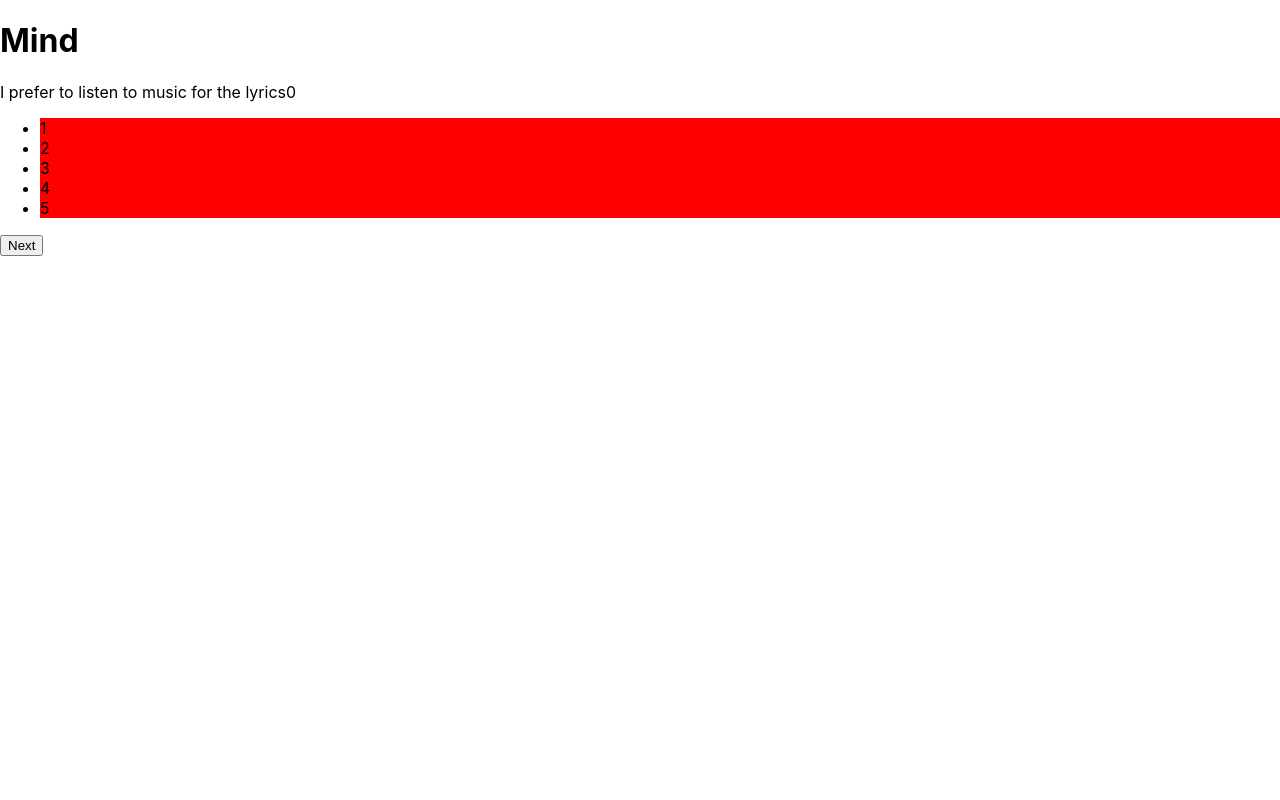
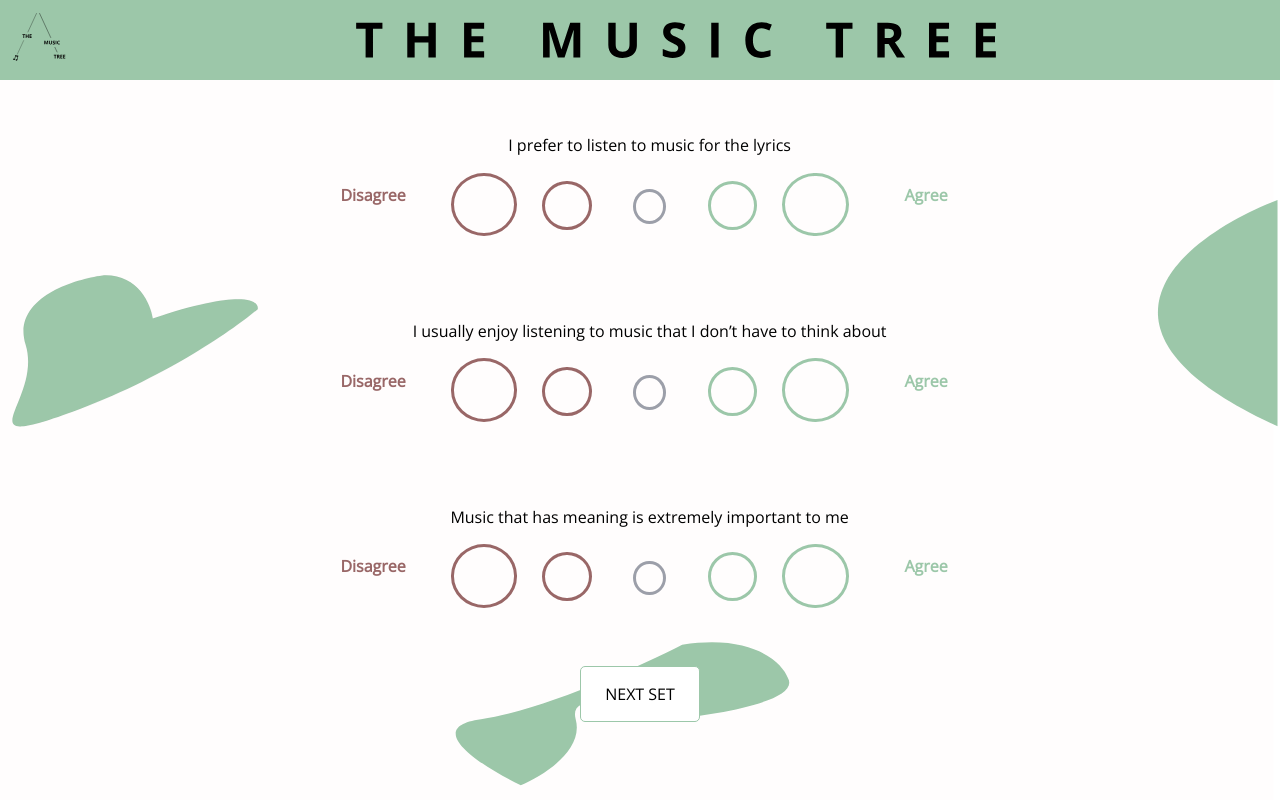
Before and after one commit to KartikM123/MusicTree, a React (Create React App) app in the folder site/beta/: page /survey in a window 1280 px wide. Built offline with nearby package versions, Linux system fonts and the light colour scheme.

Commit message:
finished survey but needs polishing

```diff
--- a/site/beta/src/Components/Survey_Base.js
+++ b/site/beta/src/Components/Survey_Base.js
@@ -6,14 +6,171 @@ import { Link } from 'react-router-dom';
 import { Redirect } from 'react-router';
 import { useHistory } from 'react-router-dom';
 import { images } from './getImages';
+import ProgressBar from 'react-bootstrap/ProgressBar'
+
 import '../StyleSheets/styles.css'
 
+
+class Question extends React.Component
+{
+    getTarget (clicked)
+    {
+        var target = "";
+        switch (clicked)
+        {
+            case 1:
+                target = "one";
+                break;
+            case 2:
+                target = "two";
+                break;
+            case 3:
+                target = "three";
+                break;
+            case 4:
+                target = "four";
+                break;
+            case 5:
+                target = "five";
+                break;
+            default:
+                target = "unkwn";
+                console.log("Unknwown previous entry");
+                break;
+        }
+        return this.state.uniqueId + target;
+    }
+    getColor (entry)
+    {
+        var target = "";
+        switch (entry)
+        {
+            case 1:
+                target = "#996767";
+                break;
+            case 2:
+                target = "#996767";
+                break;
+            case 3:
+                target = "#9C9FA9";
+                break;
+            case 4:
+                target = "#9CC7A9";
+                break;
+            case 5:
+                target = "#9CC7A9";
+                break;
+            default:
+                target = "black";
+                console.log("Unknwown previous entry");
+                break;
+        }
+        return target;
+    }
+    constructor(props)
+    {
+        super(props);
+        var q = this.props.currentQuestion;
+        this.state = {
+            questionType : this.props.questionType,
+            currentQuestion : q,
+            weight : this.props.weight,
+            error : "",
+            uniqueId: this.props.uniqueId
+        }
+        this.click = -1;
+        console.log("Current quetsion");
+        console.log(this.props.currentQuestion);
+        console.log(this.props)
+
+        this.clickItem = this.clickItem.bind(this)
+        this.getTarget = this.getTarget.bind(this)
+        this.getColor = this.getColor.bind(this)
+    }
+    componentWillReceiveProps()
+    {
+        console.log("here!");
+        var clicked = this.click;
+        if (clicked != -1)
+        {
+            var target = this.getTarget(clicked);
+            document.getElementById(target).style.backgroundColor = "white";
+        }
+        this.forceUpdate();
+    }
+
+    clickItem(entry) {
+        var clicked = this.click;
+        if (clicked != -1)
+        {
+            var target = this.getTarget(clicked);
+            document.getElementById(target).style.backgroundColor = "white";
+        }
+        clicked = entry;
+        this.click = clicked;
+        console.log(this.props);
+        this.props.change(this.state.uniqueId, entry)
+        if (entry != -1)
+        {
+            var target = this.getTarget(entry);
+            console.log(target);
+            var color = this.getColor(entry);
+            document.getElementById(target).style.backgroundColor = color;
+        }
+        this.forceUpdate();
+
+    }
+
+    render()
+    {
+        let range = [1,2,3,4,5]
+        return (
+            <div className = "question">
+                {/* <h1>{this.props.questionType}</h1> */}
+                <div className="q"> {this.props.currentQuestion}</div>
+                <div className="rangeWrapper">
+                    <div className= "disagree"> Disagree </div>
+                    <div className = "options">
+                        <div className = "optionWrapper">
+                            <div id= {this.state.uniqueId + "one"} className = "one borderStyle" onClick={() => {this.clickItem(1)}}>
+                            </div>
+                        </div>
+
+                        <div className = "optionWrapper">
+                            <div id= {this.state.uniqueId + "two"}   className = "two borderStyle" onClick={() => {this.clickItem(2)}}>
+                            </div>
+                        </div>
+
+                        <div className = "optionWrapper"  >
+                            <div id= {this.state.uniqueId + "three"} className = "three borderStyle" onClick={() => {this.clickItem(3)}}>
+                            </div>
+                        </div>
+
+                        <div className = "optionWrapper">
+                            <div id= {this.state.uniqueId + "four"}  className = "four borderStyle" onClick={() => {this.clickItem(4)}}>
+                            </div>
+                        </div>
+
+                        <div className = "optionWrapper">
+                            <div id= {this.state.uniqueId + "five"} className = "five borderStyle" onClick={() => {this.clickItem(5)}}>
+                            </div>
+                        </div>
+                    </div>
+
+                    <div className = "agree"> Agree </div>
+                </div>
+                {/* <p id="error"></p>
+
+                <p>{this.state.error}</p>         */}
+            </div>
+        )
+    }
+}
 
 class ListItem extends React.Component {
     constructor(props){
         super(props);
         this.state = {
-            color:this.props.color,
             imgSrc: ''
         }
 
@@ -32,7 +189,7 @@ class ListItem extends React.Component {
     render (){
         return (
             <li>
-                <div onClick={this.updateColor} className={this.props.val} style={{backgroundColor: this.props.color}} >{this.props.val}</div>
+                <div onClick={this.updateColor} className={this.props.val}  >{this.props.val}</div>
             </li>
         )
     }
@@ -69,14 +226,54 @@ class Survey extends React.Component {
             typeCount: 0,
             questionCount: 0,
             initCondition: false,
+            value: 0,
             imgUrl: 'None!'
         }
-        this.clickItem = this.clickItem.bind(this)
-        this.clickNext = this.clickNext.bind(this)
+
+        this.results =  [-1,-1,-1,-1];
+        this.clickN = this.clickN.bind(this);
+        this.checkStateDone = this.checkStateDone.bind(this);
+        this.onChange = this.onChange.bind(this);
+    }
+
+    onChange(q, clicked)
+    {
+        console.log("Change Triggered");
+        var ques = -1;
+        switch (q){
+            case "uno":
+                ques = 1;
+                break;
+            case "dos":
+                ques = 2;
+                break;
+            case "tres":
+                ques = 3;
+                break;
+            case "cuatro":
+                ques = 4;
+                break;
+            default:
+                ques = -1
+                console.log("invalid onChange event");
+                break;
+        };
+
+        console.log(ques);
+        if (ques)
+        {
+            let res = this.results;
+            res[ques-1] = clicked;
+            console.log(clicked);
+            console.log(res);
+            this.results = res;
+
+            console.log(this.results);
+        }
     }
 
     readFile() {
-        console.log(question_map)
+        console.log("Reading file");
         let fileTypes = []
         for (var p in question_map){
             fileTypes.push(p)
@@ -85,7 +282,8 @@ class Survey extends React.Component {
         console.log(fileTypes)
     }
 
-    componentDidMount() {
+    componentWillMount() {
+        console.log("componnet did mount");
         //read file workflwo
         console.log(question_map)
         let fileTypes = []
@@ -101,24 +299,16 @@ class Survey extends React.Component {
 
         this.setState((state) =>
         {
-            state.Questions = questions//{"TempType": ["First Question", "Second Question"], "SecondType": ["NewType1", "NewType2"]}
-            state.currentQuestion = questions[fileTypes[0]][0];
+            state.Questions = questions;//{"TempType": ["First Question", "Second Question"], "SecondType": ["NewType1", "NewType2"]}
+            state.currentQuestion = questions[fileTypes[0]];
             state.questionType = fileTypes[0];
             state.allTypes = fileTypes;
             state.Ratings = ratings
         });
-        this.forceUpdate();
+        //this.forceUpdate();
     }
 
-    clickItem(entry) {
-        this.setState((state) =>
-        {
-            state.clicked = entry;
-            state.error = "";
-        })
 
-        this.forceUpdate();
-    }
 
     finishedQuestions(){
 
@@ -129,7 +319,7 @@ class Survey extends React.Component {
             state.initCondition = true;
         });
 
-        document.getElementById("nextButton").innerHTML = "See my Results!"
+       // document.getElementById("nextButton").innerHTML = "See my Results!"
         // document.getElementById("error").innerHTML = "<Link to= \"/mood\">See my Results! </Link>"
         this.forceUpdate();
     }
@@ -139,7 +329,24 @@ class Survey extends React.Component {
             console.log(key +": " + this.state.Ratings[key]);
         }
     }
-    clickNext (){
+
+    checkStateDone()
+    {
+        return !(this.results[0] == -1 ||
+            this.results[1] == -1 ||
+            this.results[2] == -1 ||
+            this.results[3] == -1 );
+    }
+    clickN (){
+        let questions = {}
+        let ratings = {}
+        for (var p in question_map){
+            questions[p] = question_map[p]["Questions"]
+        }
+
+        console.log(this.results);
+
+        console.log("next questions")
         let test = false;
         if (this.state.initCondition){
             console.log("Redirect!");
@@ -149,7 +356,7 @@ class Survey extends React.Component {
         }
         //ReactDOM.render(<div>"SOOD"</div>, document.getElementById('albumInfo'))
         //this.finishedQuestions();
-        if (this.state.clicked == -1){
+        if (!this.checkStateDone()){
             this.setState((state) => {
                 state.error= "Please pick a value!"
             });
@@ -162,20 +369,13 @@ class Survey extends React.Component {
             let nextQuestion = "";
 
             let newRatings = this.state.Ratings;
-            newRatings[newType] = ((newRatings[newType] * newQCount) + this.state.clicked)/(newQCount+1);
+            let totalClick = (5-this.results[0]) + this.results[1] + (5-this.results[2]) + this.results[3];
+            newRatings[newType] = ((newRatings[newType] * newQCount) + totalClick)/(4);
 
-
-            if (newQCount < this.state.Questions[this.state.questionType].length-1){
-                console.log("No Skipping!")
-                newQCount = newQCount + 1;
-                nextQuestion = this.state.Questions[this.state.questionType][newQCount]
-            } else {
-                newQCount = 0;
 
             newTypeCount = newTypeCount + 1;
             if (newTypeCount < this.state.allTypes.length){
                 newType =  this.state.allTypes[newTypeCount];
-                    nextQuestion = this.state.Questions[newType][newQCount]
             } else {
                 this.setState((state) => {
                     state.Ratings = newRatings;
@@ -183,25 +383,33 @@ class Survey extends React.Component {
                 this.finishedQuestions();
                 return;
             }
-            }
+
+            console.log('queiing!')
+            console.log(newType)
+            console.log(newTypeCount)
+            console.log(this.state.Questions)
+
+
 
             this.setState((state) => {
                 state.Questions = state.Questions;
                 state.Ratings = newRatings;
                 state.error = "";
                 state.questionType = newType;
-                state.currentQuestion = nextQuestion;
+                state.currentQuestion = state.Questions[newType];
                 state.clicked = -1;
                 state.typeCount = newTypeCount;
                 state.questionCount = newQCount;
             })
             this.printRatings();
+            this.results = [-1,-1,-1,-1]
 
             if (test){
                 this.finishedQuestions();
             }
 
         }
+        console.log("Update!");
         this.forceUpdate();
     }
 
@@ -217,25 +425,32 @@ class Survey extends React.Component {
                 <div>
                     <Link to = {{pathname: '/moods',
                     state: this.state
-                    }} >See Stats!!</Link>                   </div>
+                    }} >See Stats!!</Link>
+                </div>
             );
         }
+        console.log("RENDERING!");
+        console.log(this.state);
+        return (
+            <div className="Mood_Result">
+            <div className="banner">
+                <img className="bannerLogo"src={images["./miniLogo.svg"]} />
+                <img className ="bannerText" src ={images["./bText.svg"]} />
+            </div>
+                <link rel="stylesheet" type="text/css" href="//fonts.googleapis.com/css?family=Open+Sans" />
 
-        return (
-            <div>
-                <h1>{this.state.questionType}</h1>
-                <p> {this.state.currentQuestion}</p>
-                <ul>
-                    {range.map((value,index) => {
-                       return  <div onClick = {() => {this.clickItem(value)}}>
-                           <ListItem key={index} color={this.state.clicked == value ? chosenColor : notChosenColor} val={value}/>
+                {/* <link rel="stylesheet" href="https://maxcdn.bootstrapcdn.com/bootstrap/4.5.0/css/bootstrap.min.css" integrity="sha384-9aIt2nRpC12Uk9gS9baDl411NQApFmC26EwAOH8WgZl5MYYxFfc+NcPb1dKGj7Sk" crossorigin="anonymous" /> */}
+                  {/* <ProgressBar variant="info" now={this.state.value+20} label={`${this.state.value+20}%`} /> */}
+
+                <div className="questionStore">
+                    <Question id = "first" questionType={this.state.questionType} change={this.onChange}  weight = {this.state.currentQuestion[0][1]} currentQuestion={this.state.currentQuestion[0][0]} uniqueId="uno"/>
+                    <Question id = "second" questionType={this.state.questionType} change={this.onChange}  weight = {this.state.currentQuestion[1][1]} currentQuestion={this.state.currentQuestion[1][0]} uniqueId="dos"/>
+                    <Question id = "third" questionType={this.state.questionType} change={this.onChange} weight = {this.state.currentQuestion[2][1]} currentQuestion={this.state.currentQuestion[2][0]} uniqueId="tres"/>
+                    <Question id = "fourth" questionType={this.state.questionType} change={this.onChange}  weight = {this.state.currentQuestion[3][1]} currentQuestion={this.state.currentQuestion[3][0]} uniqueId="cuatro"/>
                 </div>
-                    })}
-                </ul>
-                <button id= "nextButton" onClick={this.clickNext}> Next </button>
-                <p id="error"></p>
-
-                <p>{this.state.error}</p>
+                <div className="centerDiv">
+                <a onClick={() => this.clickN()} >Next Set</a>
+                </div>
             </div>
         )
     }
@@ -249,7 +464,7 @@ class FinishedState extends React.Component{
 
     render() {
         return (
-            <div>
+            <div className="Mood_Result">
                 <Link to = {{pathname: '/moods',
                     state: this.state
                     }} >See Stats!!</Link>
--- a/site/beta/src/StyleSheets/MoodResults.css
+++ b/site/beta/src/StyleSheets/MoodResults.css
@@ -9,6 +9,8 @@
     height: 100vh;
     background-image: url('../images/PersonalityBackground.svg');
     background-size: cover;
+    margin-top: 0 auto;
+    position: absolute;
 
 }
 .Mood_Result #moodsContainer {
@@ -20,9 +22,22 @@
 {
     text-align: center;
     height:10%;
-    widows: 100wh;
+    width: 100wh;
     background-color:#9CC7A9;
 
+
+}
+.bannerText
+{
+    height:100%;
+    width:50%;
+}
+.bannerLogo
+{
+    height: 60%;
+    float:left;
+    padding-top:1%;
+    padding-left:1%;
 }
 
 #LinkContainer
--- a/site/beta/src/StyleSheets/Survey.css
+++ b/site/beta/src/StyleSheets/Survey.css
@@ -0,0 +1,195 @@
+.agree
+{
+    float: right;
+    width: 20%;
+
+    height:100%;
+    display: flex;
+    justify-content: center;
+    align-items: center;
+
+
+    font-family: "Open Sans";
+    color: #9CC7A9;
+    font-weight: bolder;
+
+
+}
+
+.centerDiv
+{
+    width:100%;
+    display: flex;
+    justify-content: center;
+    align-items: center;
+}
+.disagree
+{
+    float: left;
+    width: 20%;
+
+    height:100%;
+    display: flex;
+    justify-content: center;
+    align-items: center;
+
+    font-family: "Open Sans";
+    color: #996767;
+    font-weight: bolder;
+}
+.rangeWrapper
+{
+    width: 90%;
+    margin-left: 5%;
+    height:75%;
+
+}
+.options
+{
+    float: left;
+    height: 75%;
+    margin-top: 2.5%;
+    width:60%;
+}
+.questionStore
+{
+    width: 90vw;
+    height: 70vh;
+    margin-top:2%;
+    overflow:auto;
+    margin-left:5%;
+
+    /* border-radius: 5px;
+    border-color:#9CC7A9;
+    border-width:2px;
+    border-style: solid; */
+
+}
+
+.question
+{
+    height: 10vw;
+    width: 60vw;
+    margin-left:15%;
+    padding:2.5%;
+
+    border-radius: 5px;
+    border-color:#9CC7A9;
+    border-width:2px;
+
+}
+.q
+{
+    font-family: "Open Sans";
+    height:10%;
+    text-align:center;
+
+}
+
+.optionWrapper
+{
+    height:100%;
+    width:20%;
+
+    justify-content: center;
+    float:left;
+
+}
+.borderStyle
+{
+
+    border-style: solid;
+    border-width: 3px;
+    border-radius: 50%;
+}
+.one
+{
+
+    height:80%;
+    margin:10%;
+
+
+
+    border-color: #996767;
+    background-color: rgba(0,0,0,0);;
+
+}
+
+.one:hover
+{
+    background-color: #996767;
+}
+
+.two
+{
+
+    height:60%;
+    margin: 20%;
+    /* width: 80%; */
+
+    /* margin-left:10%;
+    margin-top:10%; */
+
+
+    border-color: #996767;
+
+}
+
+.two:hover
+{
+    background-color: #996767;
+}
+
+.three
+{
+
+
+    height:40%;
+    margin: 30%;
+    /* width: 80%; */
+
+    /* margin-left:10%;
+    margin-top:20%; */
+
+    border-color: #9C9FA9;
+
+}
+
+.three:hover
+{
+    background-color: #9C9FA9;
+}
+
+.four
+{
+
+
+    height:60%;
+    margin: 20%;
+    /* width: 80%; */
+
+    /* margin-left:10%;
+    margin-top:10%; */
+
+    border-color: #9CC7A9;
+
+}
+
+.four:hover{
+    background-color:#9CC7A9
+}
+
+.five
+{
+
+
+    height:80%;
+    margin: 10%;
+    /* width: 100%; */
+
+    border-color: #9CC7A9;
+}
+
+.five:hover{
+    background-color: #9CC7A9;
+}
```
Also changed, not shown: site/beta/src/images/bText.svg (added), site/beta/src/images/miniLogo.svg (added). Lines whose indentation alone changed are shown as unchanged.
